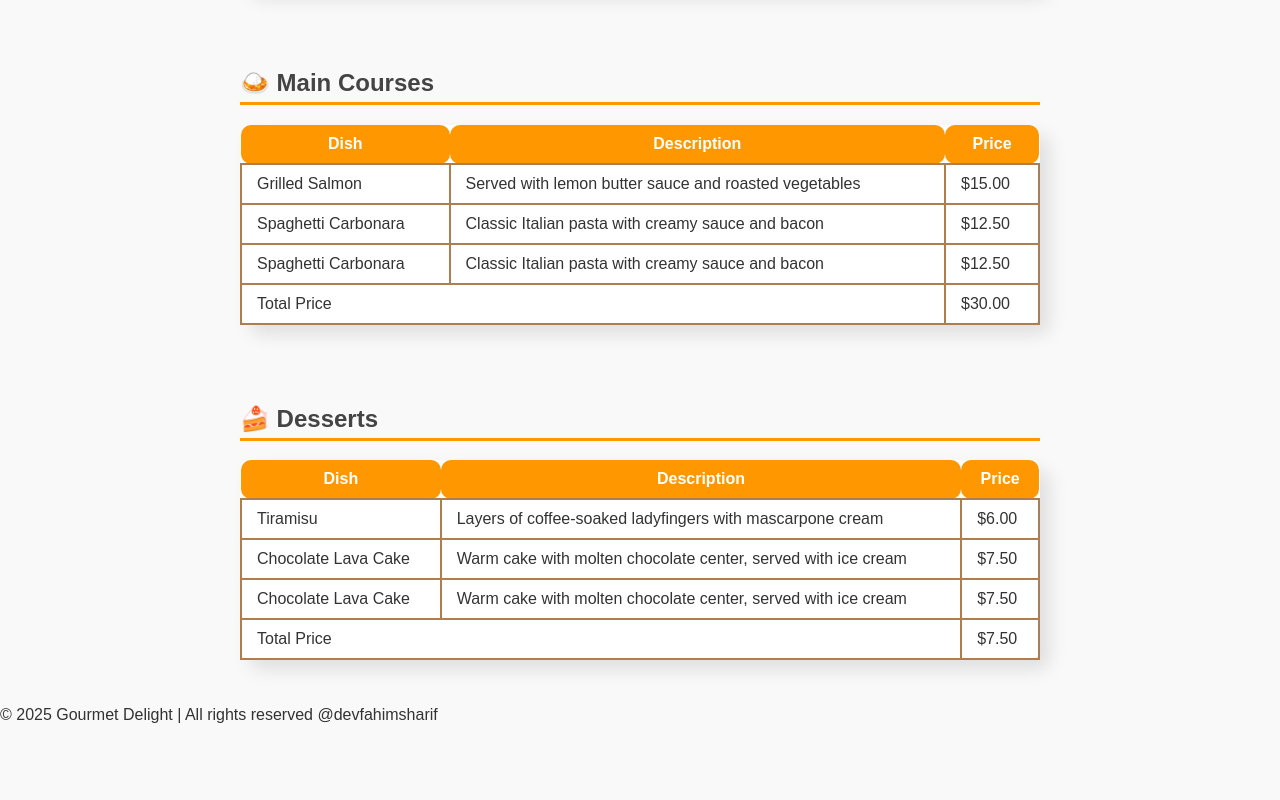
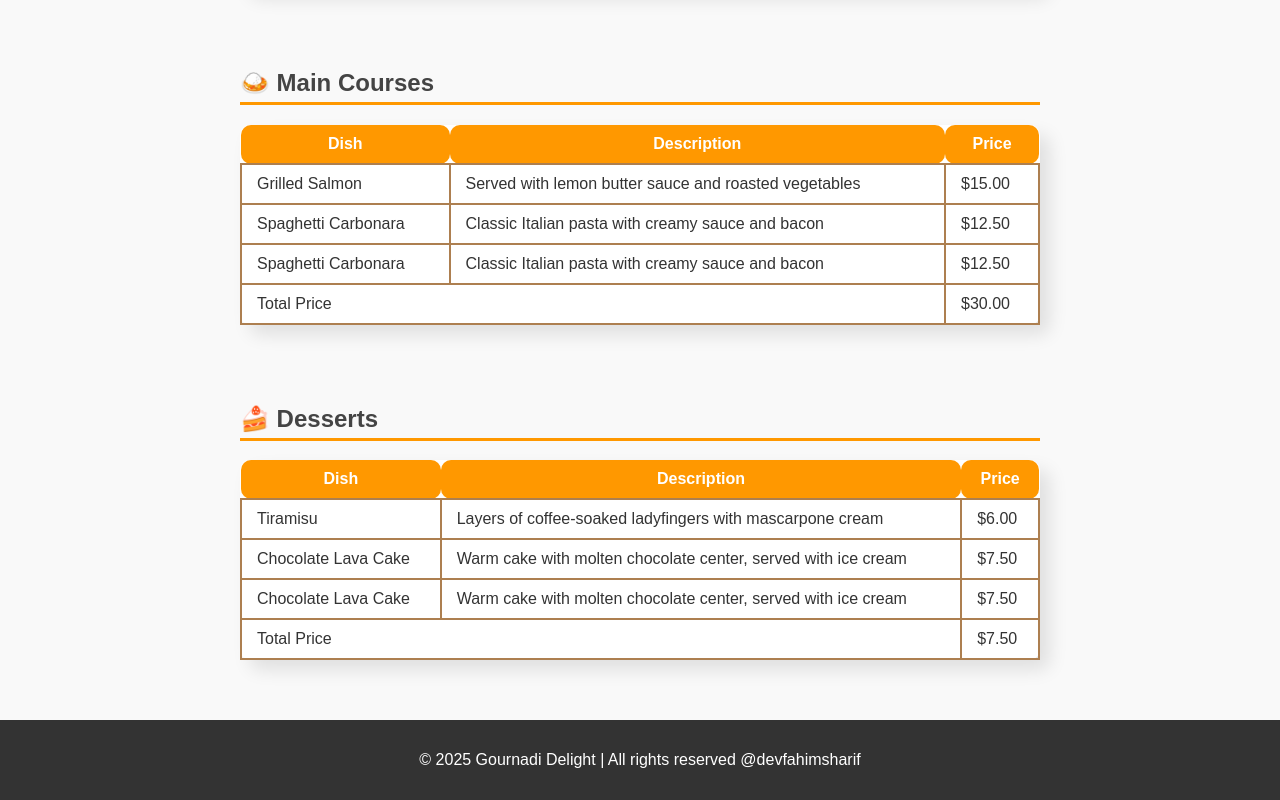
Before and after one commit to devfahimsharif/Restaurant-Menu-with-Sections-and-Tables, a plain HTML site: page index.html in a window 1280 px wide. Shown: the part 451-1251 px from the top of the page. Before the commit the page ends 1191 px from the top, so only its background shows below. Drawn offline with Linux system fonts and the light colour scheme.

Commit message:
commit fotter styling

```diff
--- a/index.html
+++ b/index.html
@@ -131,7 +131,7 @@
         </section>
     </main>
     <footer>
-        <p> &copy 2025 Gourmet Delight | All rights reserved @devfahimsharif</p>
+        <p> &copy 2025 Gournadi Delight | All rights reserved @devfahimsharif</p>
     </footer>
 </body>
 </html>
--- a/styles/style.css
+++ b/styles/style.css
@@ -68,3 +68,10 @@ td{
     padding: 10px 15px;
     border: 2px solid rgb(173, 127, 80);
 }
+footer {
+    text-align: center;
+    padding: 15px;
+    background-color: #333;
+    color: white;
+    margin-top: 30px;
+}
```
